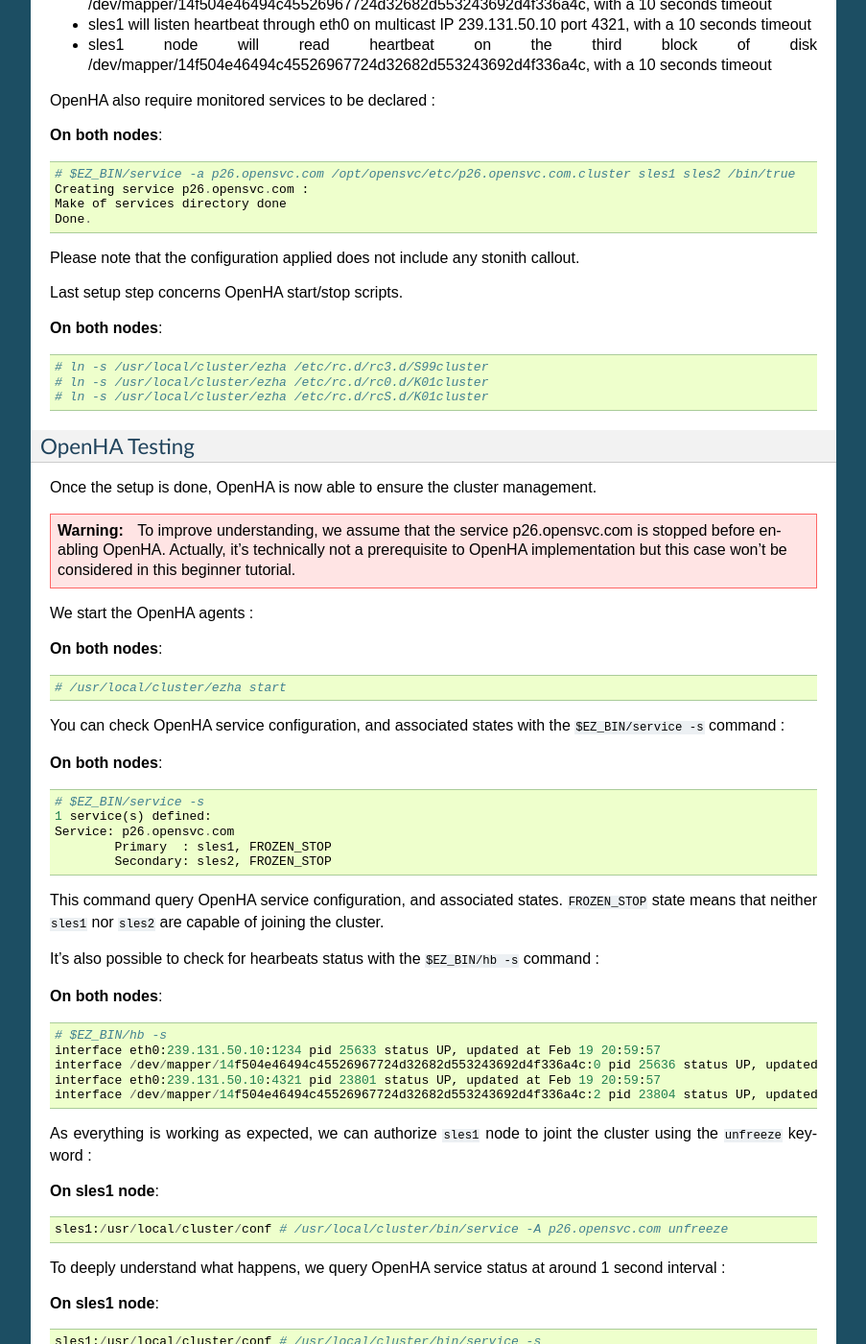
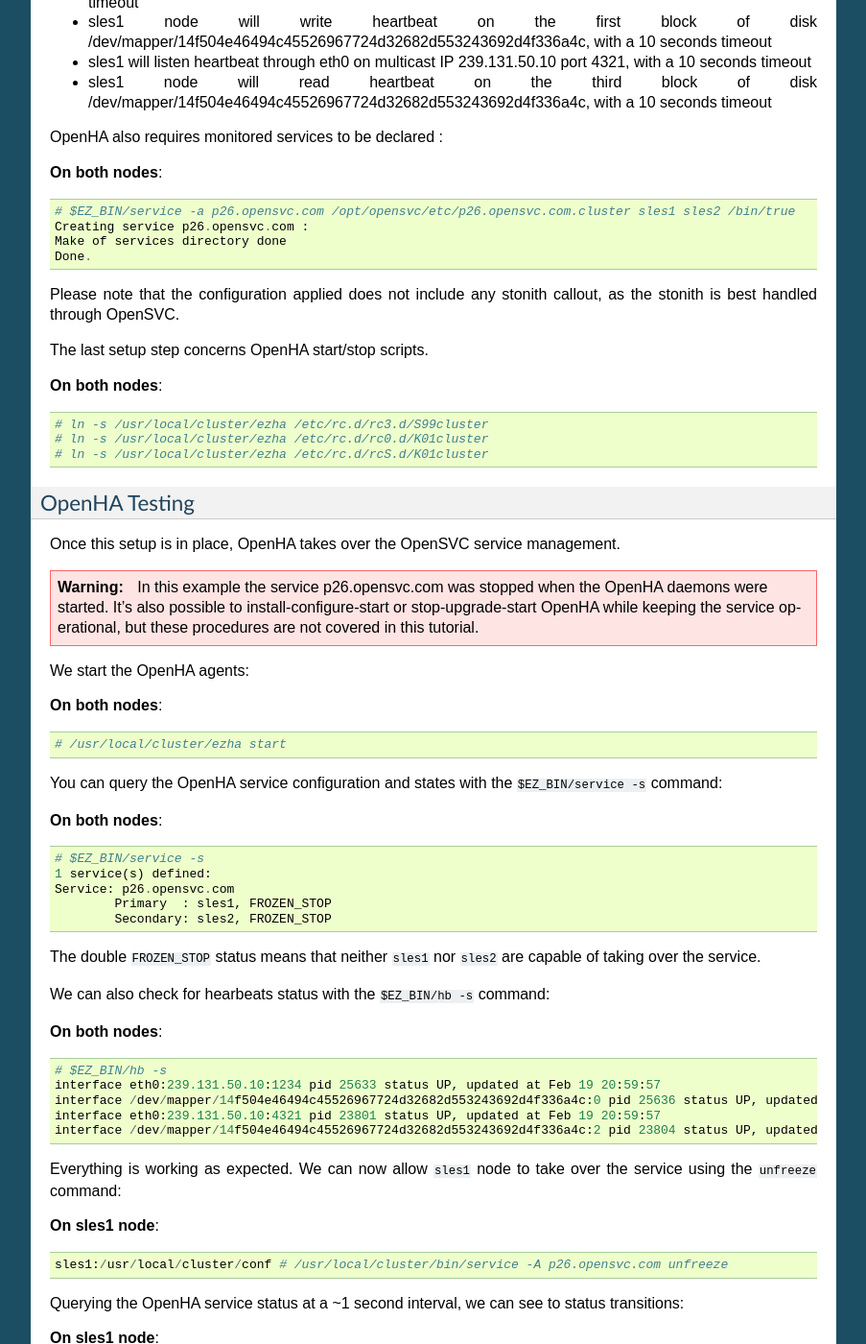
Before and after one commit to opensvc/docs.opensvc.com, a Sphinx documentation site: the page built from source/howto.getting.started.rst, in a window 1280 px wide and 1400 px high, scrolled down 18036 px. Shown: the whole window at 96% size, without its empty margins (198-1101 px from the left). Built offline with Sphinx 7.4.7, drawn with Linux system fonts in a browser that asks for light colours; some of the changed text lies outside the part shown.

Commit message:
Grammar fixes on howto.getting.started.rst, pass 3

```diff
--- a/source/howto.getting.started.rst
+++ b/source/howto.getting.started.rst
@@ -878,19 +878,21 @@
 ==================
 
 This chapters presents the steps to upgrade a service from "manual failover" to "automated failover".
-Its follows the instructions from `High Availability setup <howto.ha.html>`_
+It follows the instructions from `High Availability setup <howto.ha.html>`_
 
 OpenSVC Heartbeat Ressource
 +++++++++++++++++++++++++++
 
-OpenSVC service deals with another kind of ressource, named a heartbeat ressource. This ressource is responsible of querying OpenHA for service status.
+A HA OpenSVC service handles a special resource: the heartbeat resource, which reports the service status from the point of view of the heartbeat. No action is handled by this resource type.
 
-This configuration section is appended to the ``p26.opensvc.com.env`` file on node ``sles1`` (no need to add ``name`` parameter as we use same service names for OpenSVC and OpenHA)::
+The following section is appended to the ``p26.opensvc.com.env`` file on node ``sles1``::
 
         [hb#0]
         type = OpenHA
 
-Just after we issue a ``print status`` action, which will automatically complete the ``/opt/opensvc/etc`` directory with 2 new symlinks ::
+The ``name`` parameter can be set if the OpenSVC service name is different from the OpenHA service name. In this example, we use the same service name, so we omitted this parameter.
+
+The next ``svcmon`` or ``print status`` action will automatically complete the ``/opt/opensvc/etc`` directory with 2 new symlinks::
 
         sles1:/opt/opensvc/etc # p26.opensvc.com print status
         send /opt/opensvc/etc/p26.opensvc.com.env to collector ... OK
@@ -919,7 +921,7 @@
         lrwxrwxrwx 1 root root   13 19 févr. 11:19 p26.opensvc.com.stonith -> ../bin/svcmgr
         lrwxrwxrwx 1 root root   13 19 févr. 11:19 p26.opensvc.com.cluster -> ../bin/svcmgr
 
-The other node ``sles2`` also need to be informed that configuration have changed ::
+The new service configuration must now be pushed to the peer node ``sles2``::
 
         sles1:/ # p26.opensvc.com syncnodes --force
         11:55:50 INFO    P26.OPENSVC.COM         exec '/opt/opensvc/etc/p26.opensvc.com --waitlock 3600 postsync' on node sles2
@@ -944,7 +946,7 @@
 OpenHA Installation
 +++++++++++++++++++
 
-Install OpenHA Package on both cluster nodes.
+Install the OpenHA package on both cluster nodes.
 
 **On both nodes**::
 
@@ -972,12 +974,12 @@
         sles1
         sles2
 
-In this example, we implement 2 heartbeats :
+In this example, we implement two heartbeats:
 
-- Network IP Multicast
-- Shared Disk [a new lun has been provisionned from the OpenFiler host : /dev/mapper/14f504e46494c45526967724d32682d553243692d4f336a4c]
+- A network multicast ip heartbeat
+- A shared disk heartbeat (a new lun has been provisionned from the OpenFiler host : /dev/mapper/14f504e46494c45526967724d32682d553243692d4f336a4c)
 
-The heartbeat configuration file ``/usr/local/cluster/conf/monitor`` is the following on both nodes:
+The heartbeat configuration file ``/usr/local/cluster/conf/monitor`` contains the following lines on both nodes:
 
 **On both nodes**::
 
@@ -987,14 +989,14 @@
         sles2 net eth0 239.131.50.10 4321 10
         sles2 dio /dev/mapper/14f504e46494c45526967724d32682d553243692d4f336a4c 2 10
 
-The syntax means that :
+These lines mean:
 
 - sles1 node will send heartbeat through eth0 on multicast IP 239.131.50.10 port 1234, with a 10 seconds timeout
 - sles1 node will write heartbeat on the first block of disk /dev/mapper/14f504e46494c45526967724d32682d553243692d4f336a4c, with a 10 seconds timeout
 - sles1 will listen heartbeat through eth0 on multicast IP 239.131.50.10 port 4321, with a 10 seconds timeout
 - sles1 node will read heartbeat on the third block of disk /dev/mapper/14f504e46494c45526967724d32682d553243692d4f336a4c, with a 10 seconds timeout
 
-OpenHA also require monitored services to be declared :
+OpenHA also requires monitored services to be declared :
 
 **On both nodes**::
 
@@ -1003,9 +1005,9 @@
         Make of services directory done
         Done.
 
-Please note that the configuration applied does not include any stonith callout.
+Please note that the configuration applied does not include any stonith callout, as the stonith is best handled through OpenSVC.
 
-Last setup step concerns OpenHA start/stop scripts.
+The last setup step concerns OpenHA start/stop scripts.
 
 **On both nodes**::
 
@@ -1016,17 +1018,17 @@
 OpenHA Testing
 ++++++++++++++
 
-Once the setup is done, OpenHA is now able to ensure the cluster management.
+Once this setup is in place, OpenHA takes over the OpenSVC service management.
 
-.. warning:: To improve understanding, we assume that the service p26.opensvc.com is stopped before enabling OpenHA. Actually, it's technically not a prerequisite to OpenHA implementation but this case won't be considered in this beginner tutorial.
+.. warning:: In this example the service p26.opensvc.com was stopped when the OpenHA daemons were started. It's also possible to install-configure-start or stop-upgrade-start OpenHA while keeping the service operational, but these procedures are not covered in this tutorial.
 
-We start the OpenHA agents :
+We start the OpenHA agents:
 
 **On both nodes**::
 
         # /usr/local/cluster/ezha start
 
-You can check OpenHA service configuration, and associated states with the ``$EZ_BIN/service -s`` command :
+You can query the OpenHA service configuration and states with the ``$EZ_BIN/service -s`` command:
 
 **On both nodes**::
 
@@ -1036,9 +1038,9 @@
         	Primary  : sles1, FROZEN_STOP
         	Secondary: sles2, FROZEN_STOP
 
-This command query OpenHA service configuration, and associated states. ``FROZEN_STOP`` state means that neither ``sles1`` nor ``sles2`` are capable of joining the cluster.
+The double ``FROZEN_STOP`` status means that neither ``sles1`` nor ``sles2`` are capable of taking over the service.
 
-It's also possible to check for hearbeats status with the ``$EZ_BIN/hb -s`` command :
+We can also check for hearbeats status with the ``$EZ_BIN/hb -s`` command:
 
 **On both nodes**::
 
@@ -1049,13 +1051,13 @@
         interface /dev/mapper/14f504e46494c45526967724d32682d553243692d4f336a4c:2 pid 23804 status UP, updated at Feb 19 20:59:55
 
 
-As everything is working as expected, we can authorize ``sles1`` node to joint the cluster using the ``unfreeze`` keyword :
+Everything is working as expected. We can now allow ``sles1`` node to take over the service using the ``unfreeze`` command:
 
 **On sles1 node**::
 
         sles1:/usr/local/cluster/conf # /usr/local/cluster/bin/service -A p26.opensvc.com unfreeze
 
-To deeply understand what happens, we query OpenHA service status at around 1 second interval :
+Querying the OpenHA service status at a ~1 second interval, we can see to status transitions:
 
 **On sles1 node**::
 
@@ -1065,7 +1067,7 @@
         	Primary  : sles1, START_READY
         	Secondary: sles2, FROZEN_STOP
 
-=> ``START_READY`` state means that ``sles1`` node have joined the cluster and is ready to start the OpenHA configured services.
+=> The ``START_READY`` state means that ``sles1`` node is ready to start the service, but waits for a couple of seconds to see if its peer node also transition to this same ``START_READY`` state. In this case OpenHA would start the service where it was previously running. In our case we keep ``sles2`` in the ``FROZEN_STOP`` state, and a couple of seconds later we observe:
 
 **On sles1 node**::
 
@@ -1075,7 +1077,7 @@
         	Primary  : sles1, STARTING
         	Secondary: sles2, FROZEN_STOP
 
-=> ``STARTING`` state means that ``sles1`` node have initiated the startup of the service by calling the script ``/opt/opensvc/etc/p26.opensvc.com.cluster`` specified in OpenHA service declaration
+=> The ``STARTING`` state means that ``sles1`` node have initiated the service startup by calling the script ``/opt/opensvc/etc/p26.opensvc.com.cluster`` specified in OpenHA service configuration with the ``start`` parameter.
 
 **On sles1 node**::
 
@@ -1085,9 +1087,9 @@
         	Primary  : sles1, STARTED
         	Secondary: sles2, FROZEN_STOP
 
-=> ``STARTED`` state means that ``sles1`` node have finished the startup of OpenHA configured services.
+=> The ``STARTED`` state means that ``sles1`` node has finished the startup of the service, and the script return code was 0.
 
-We can easilly confirm that the service is running by querying its state through OpenSVC commands:
+We can confirm that the service is running by querying its state through OpenSVC commands:
 
 **On sles1 node**::
 
@@ -1106,7 +1108,7 @@
            '- hb#0           .... up       hb.openha
 
 
-As the second node ``sles2`` is still in the ``FROZEN_STOP`` state, we need to authorize it to join the cluster:
+The second node ``sles2`` is still in the ``FROZEN_STOP`` state. We have to allow it to take over the service, if need be.
 
 **On sles2 node**::
 
@@ -1118,9 +1120,9 @@
         	Primary  : sles1, STARTED
         	Secondary: sles2, STOPPED
 
-=> The ``sles2`` have joined the cluster, and is ready to failover the service, which is accurately reported as ``STOPPED``
+=> The ``sles2`` node is not ready to take over the service, which is accurately reported as ``STOPPED``.
 
-It's important to understand that the OpenSVC service management is now delegated to the OpenHA agents:
+The OpenSVC service management is now delegated to the OpenHA agents. OpenSVC makes sure administrators can not bypass the heartbeat daemon to submit actions directly to the OpenSVC service:
 
 **On sles1 node**::
 
```
Also changed, not shown: other parts of source/howto.getting.started.rst (+2 -2 lines).
